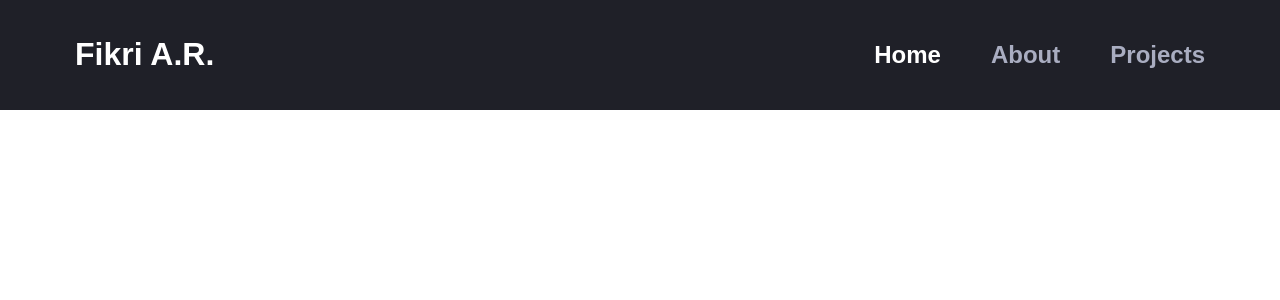
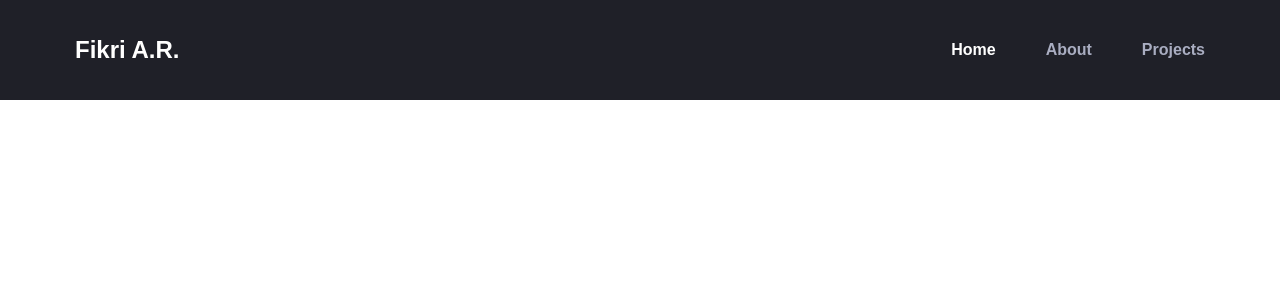
Before and after one commit to fikrialwan/fikrialwan-web, a React (Create React App) app: page / in a window 1280 px wide. Shown: the top 300 px of the page. Built offline with nearby package versions, Linux system fonts and the light colour scheme; a web font is replaced by a local one.

Commit message:
feat: change font size navbar

```diff
--- a/src/component/layout/navigation/index.tsx
+++ b/src/component/layout/navigation/index.tsx
@@ -56,7 +56,7 @@ function Navigation() {
               cursor: pointer;
               color: ${theme.colors.white};
               font-weight: 600;
-              font-size: 32px;
+              font-size: 24px;
             `}
           >
             Fikri A.R.
--- a/src/component/layout/navigation/navigation-menu.tsx
+++ b/src/component/layout/navigation/navigation-menu.tsx
@@ -36,7 +36,7 @@ export default function NavigationMenu({
                 to={link}
                 className={({ isActive }) => css`
                   text-decoration: none;
-                  font-size: 24px;
+                  font-size: 16px;
                   font-weight: 600;
                   color: ${isActive ? theme.colors.white : theme.colors.grey};
                 `}
```
